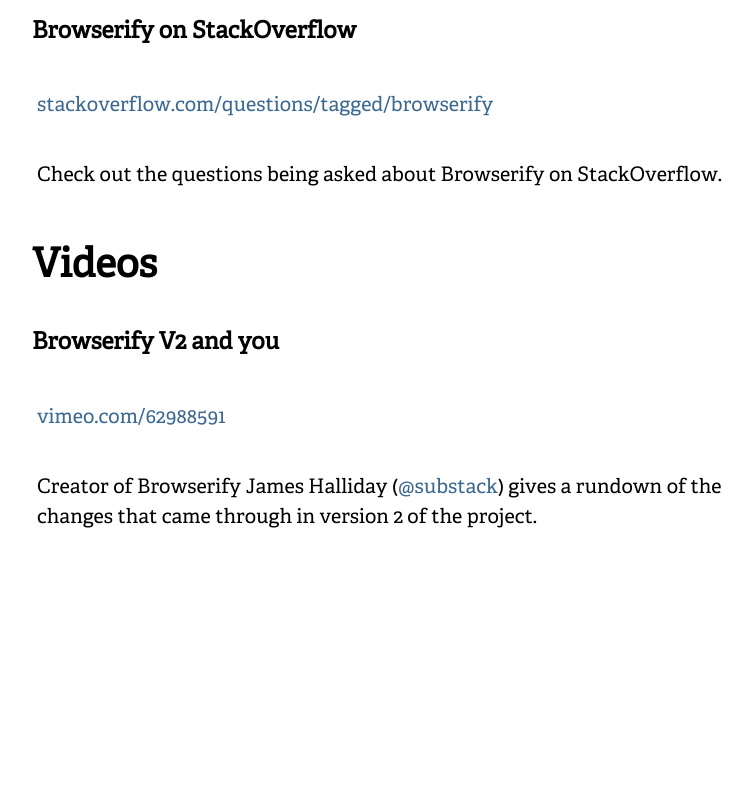
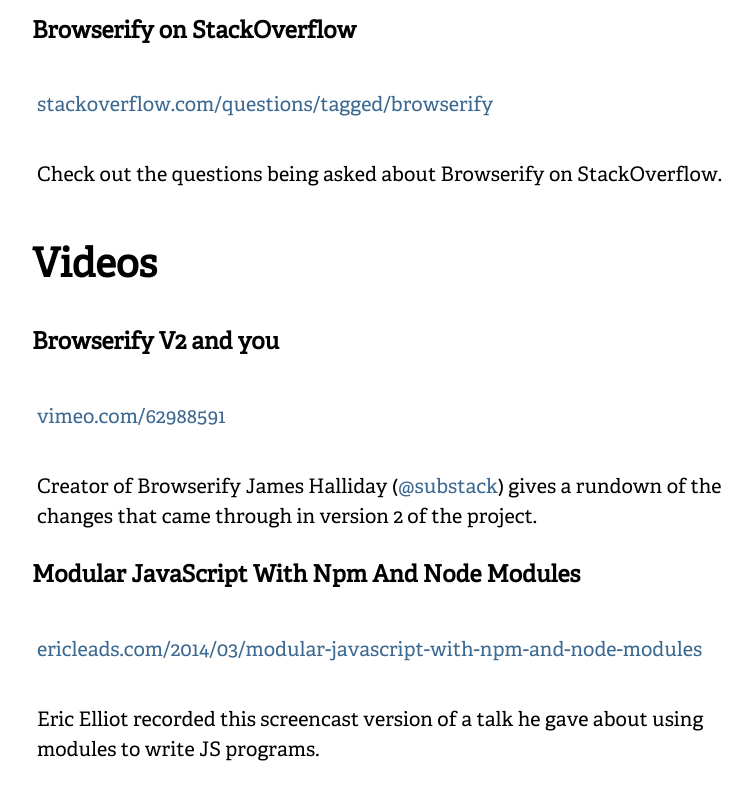
Before and after one commit to browserify/browserify-website, a website: page articles.html in a window 1280 px wide. Shown: the part 7597-8397 px from the top of the page, without its empty margins (253-1006 px from the left). Before the commit the page ends 8194 px from the top, so only its background shows below. Drawn offline with Linux system fonts and the light colour scheme.

Commit message:
Update articles.html

```diff
--- a/articles.html
+++ b/articles.html
@@ -278,6 +278,14 @@
           <p>Creator of Browserify James Halliday (<a href="https://twitter.com/substack">@substack</a>)
             gives a rundown of the changes that came through in version 2 of the project.</p>
 
+        <h3>
+        <a name="modular-js-video" class="anchor" href="#modular-js-video"><span class="octicon octicon-link"></span></a>Modular JavaScript With Npm And Node Modules</h3>
+
+          <p><a href="http://ericleads.com/2014/03/modular-javascript-with-npm-and-node-modules/">ericleads.com/2014/03/modular-javascript-with-npm-and-node-modules</a>
+          </p>
+          <p>Eric Elliot recorded this screencast version of a talk he gave about using modules to write JS programs.</p>
+
+
         </article>
       </div>
     </section>
```
